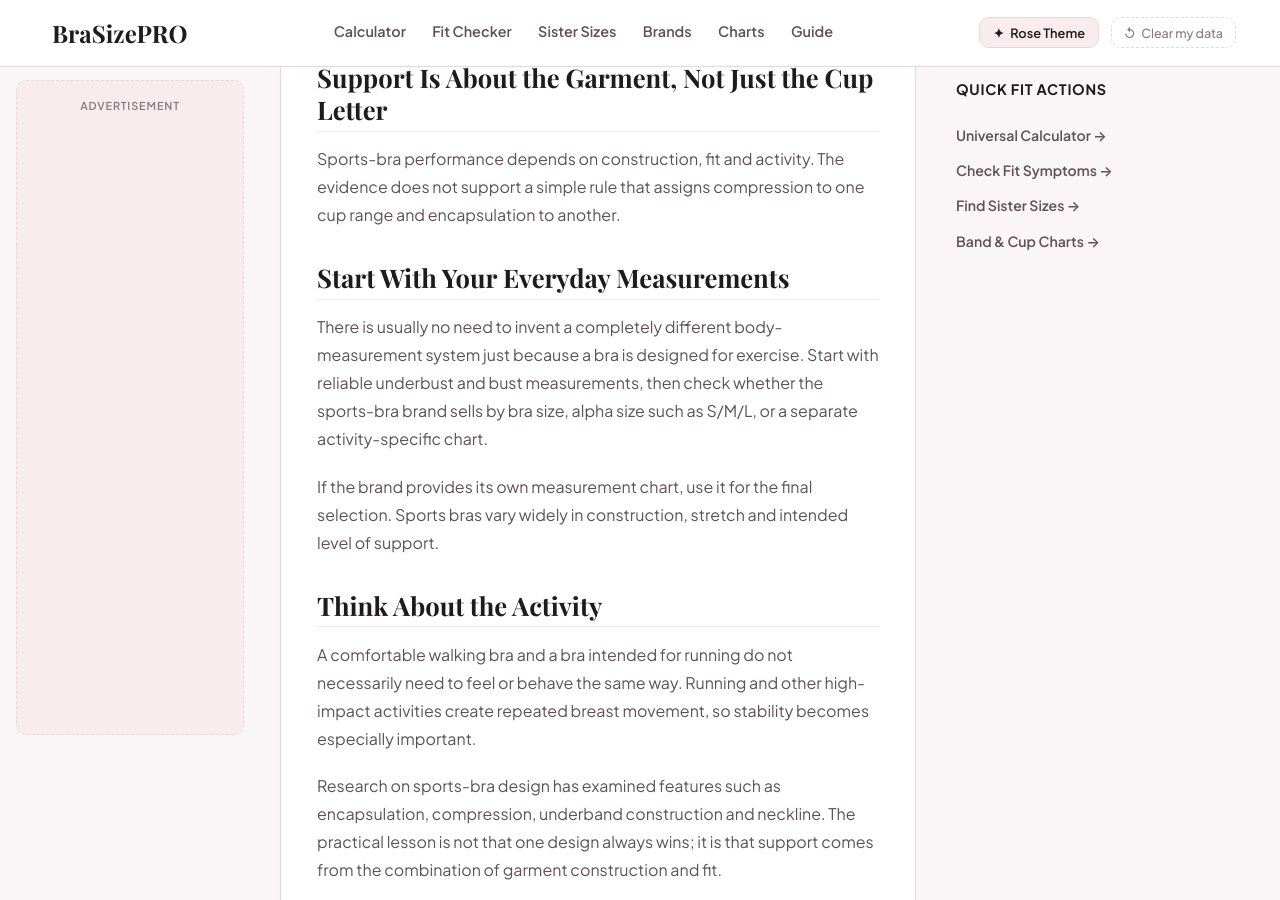
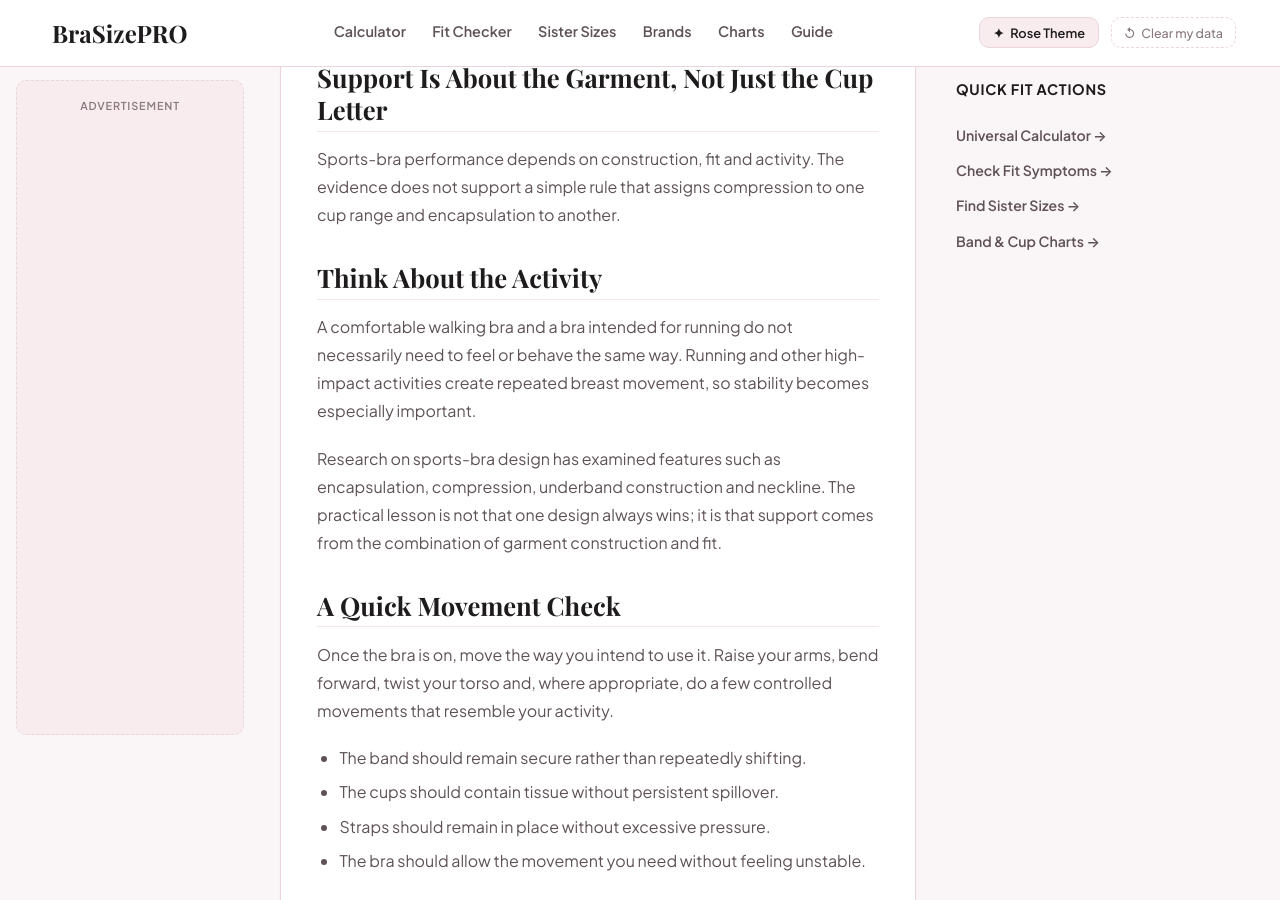
Before and after one commit to sharpedge74-cmyk/Bra-Size-Pro, a Jekyll site: the page built from how-to-measure-sports-bra.html, in a window 1280 px wide and 900 px high, scrolled down 1496 px. Built offline with Jekyll 4.4.1, drawn with Linux system fonts in a browser that asks for light colours; some web fonts are replaced.

Commit message:
Remove repetitive guide content

```diff
--- a/how-to-measure-sports-bra.html
+++ b/how-to-measure-sports-bra.html
@@ -44,10 +44,6 @@ faq:
 
 <h2>Support Is About the Garment, Not Just the Cup Letter</h2>
 <p>Sports-bra performance depends on construction, fit and activity. The evidence does not support a simple rule that assigns compression to one cup range and encapsulation to another.</p>
-<h2>Start With Your Everyday Measurements</h2>
-<p>There is usually no need to invent a completely different body-measurement system just because a bra is designed for exercise. Start with reliable underbust and bust measurements, then check whether the sports-bra brand sells by bra size, alpha size such as S/M/L, or a separate activity-specific chart.</p>
-<p>If the brand provides its own measurement chart, use it for the final selection. Sports bras vary widely in construction, stretch and intended level of support.</p>
-
 <h2>Think About the Activity</h2>
 <p>A comfortable walking bra and a bra intended for running do not necessarily need to feel or behave the same way. Running and other high-impact activities create repeated breast movement, so stability becomes especially important.</p>
 <p>Research on sports-bra design has examined features such as encapsulation, compression, underband construction and neckline. The practical lesson is not that one design always wins; it is that support comes from the combination of garment construction and fit.</p>
```
